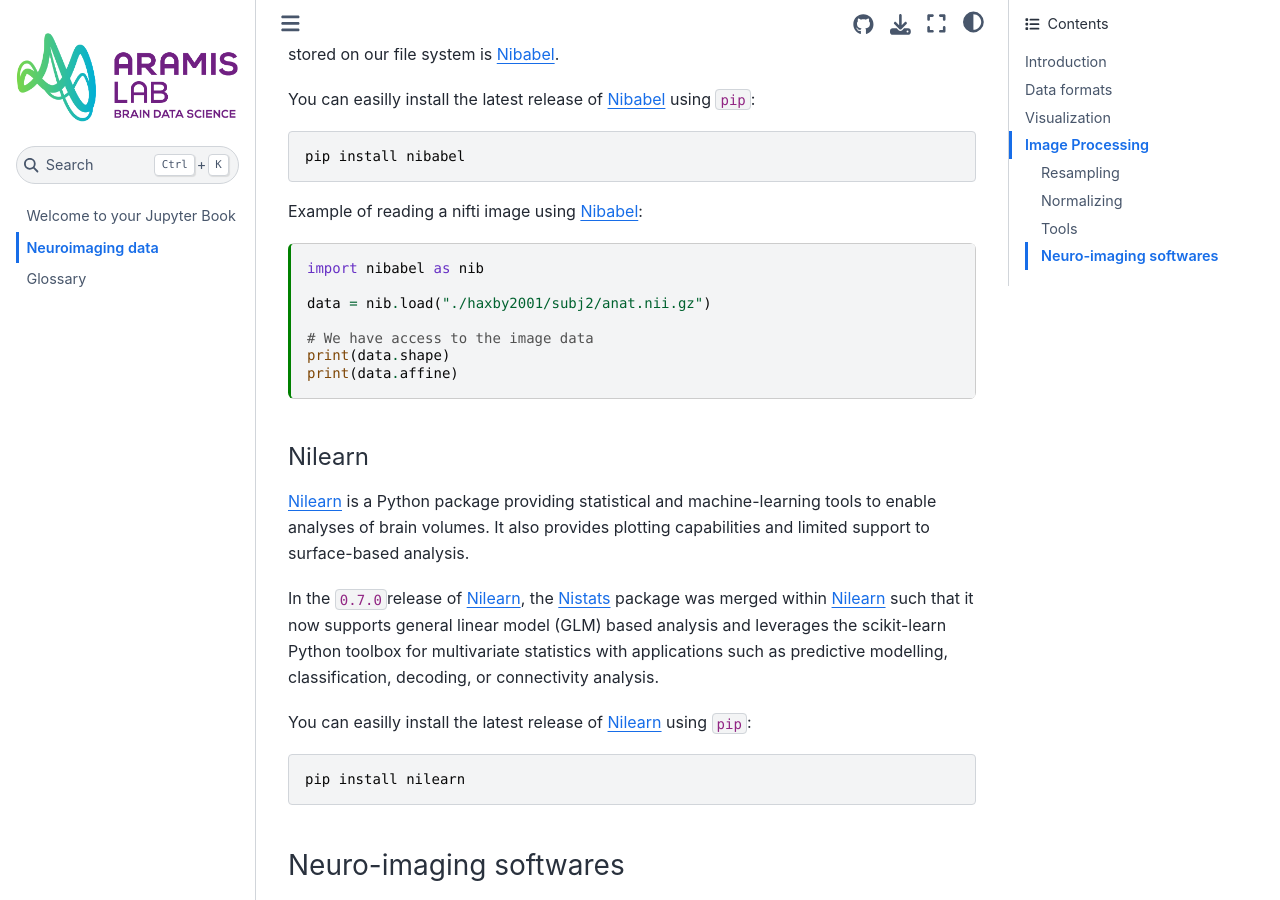
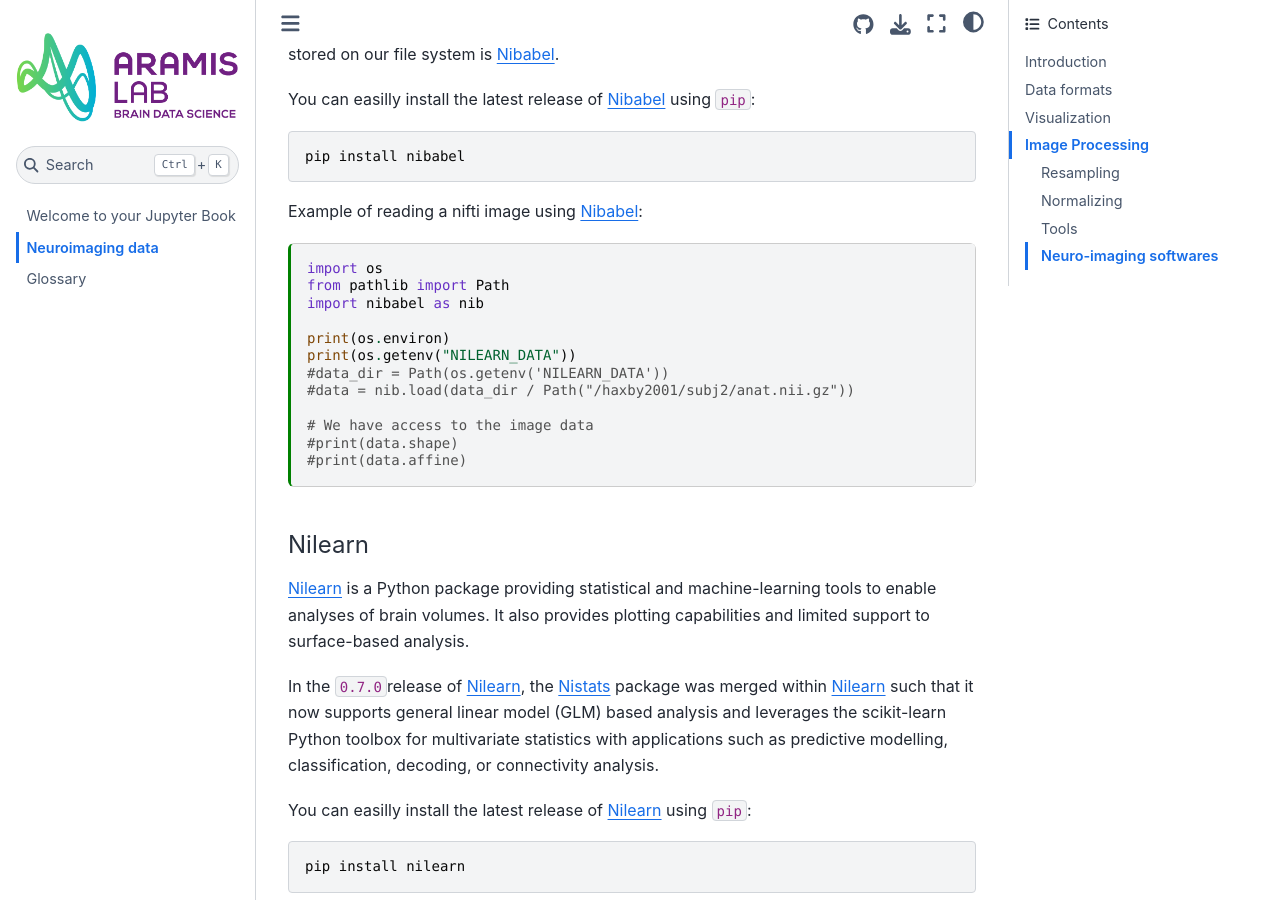
Before and after one commit to aramis-lab/handbook, a Jupyter Book: the page built from docs/neuroimaging.md, in a window 1280 px wide and 900 px high, scrolled down 4304 px. Built offline with Jupyter Book 1.0.4 settings and Sphinx 7.4.7 and the Sphinx Book theme 1.1.4, drawn with Linux system fonts in a browser that asks for light colours.

Commit message:
try enabling caching for nilearn datasets

````diff
--- a/docs/neuroimaging.md
+++ b/docs/neuroimaging.md
@@ -187,13 +187,18 @@
 Example of reading a nifti image using {{ Nibabel }}:
 
 ```{code-cell}
+import os
+from pathlib import Path
 import nibabel as nib
 
-data = nib.load("./haxby2001/subj2/anat.nii.gz")
+print(os.environ)
+print(os.getenv("NILEARN_DATA"))
+#data_dir = Path(os.getenv('NILEARN_DATA'))
+#data = nib.load(data_dir / Path("/haxby2001/subj2/anat.nii.gz"))
 
 # We have access to the image data
-print(data.shape)
-print(data.affine)
+#print(data.shape)
+#print(data.affine)
 ```
 
 #### Nilearn
````
Also changed, not shown: other parts of docs/neuroimaging.md (+1 -1 lines), 1 other file.
